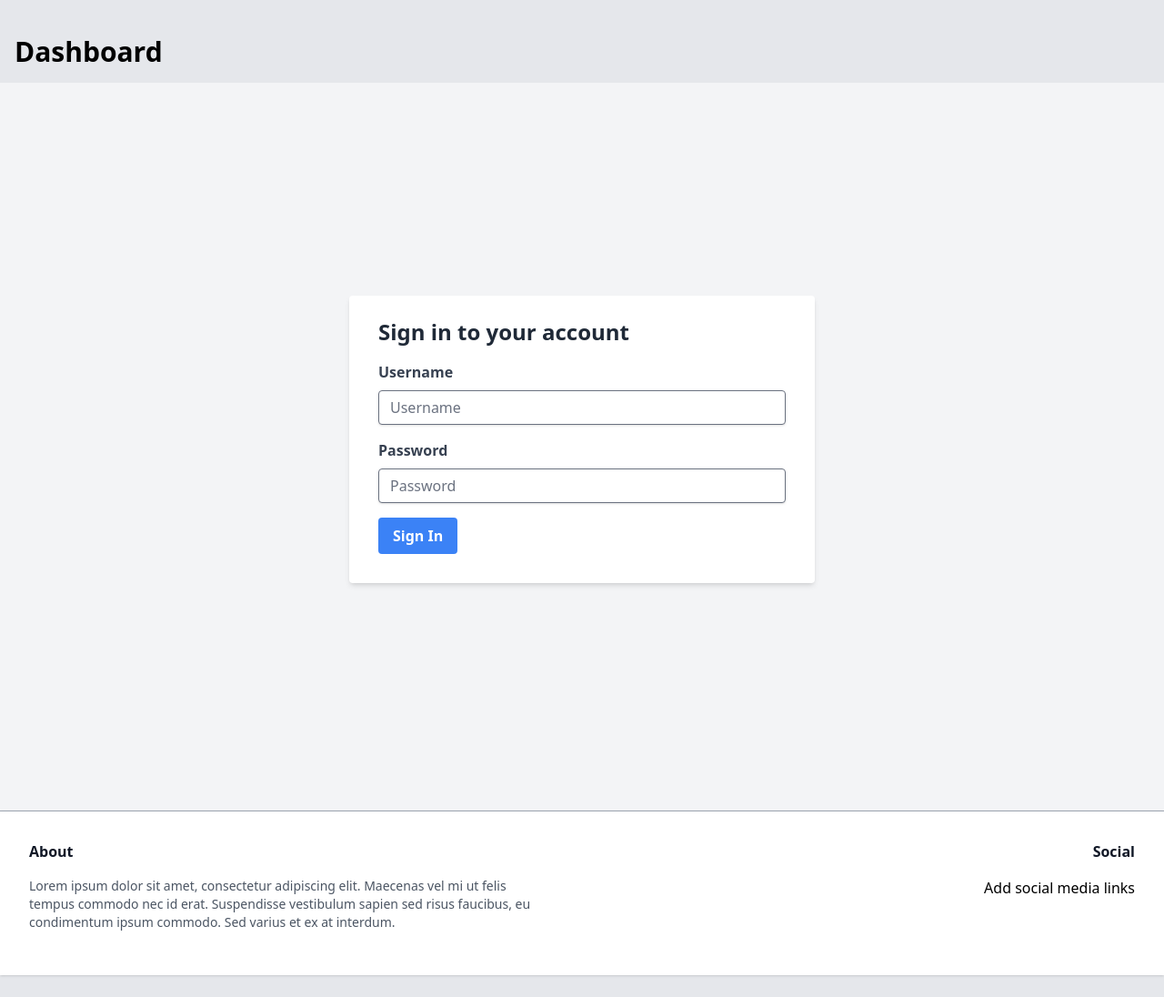
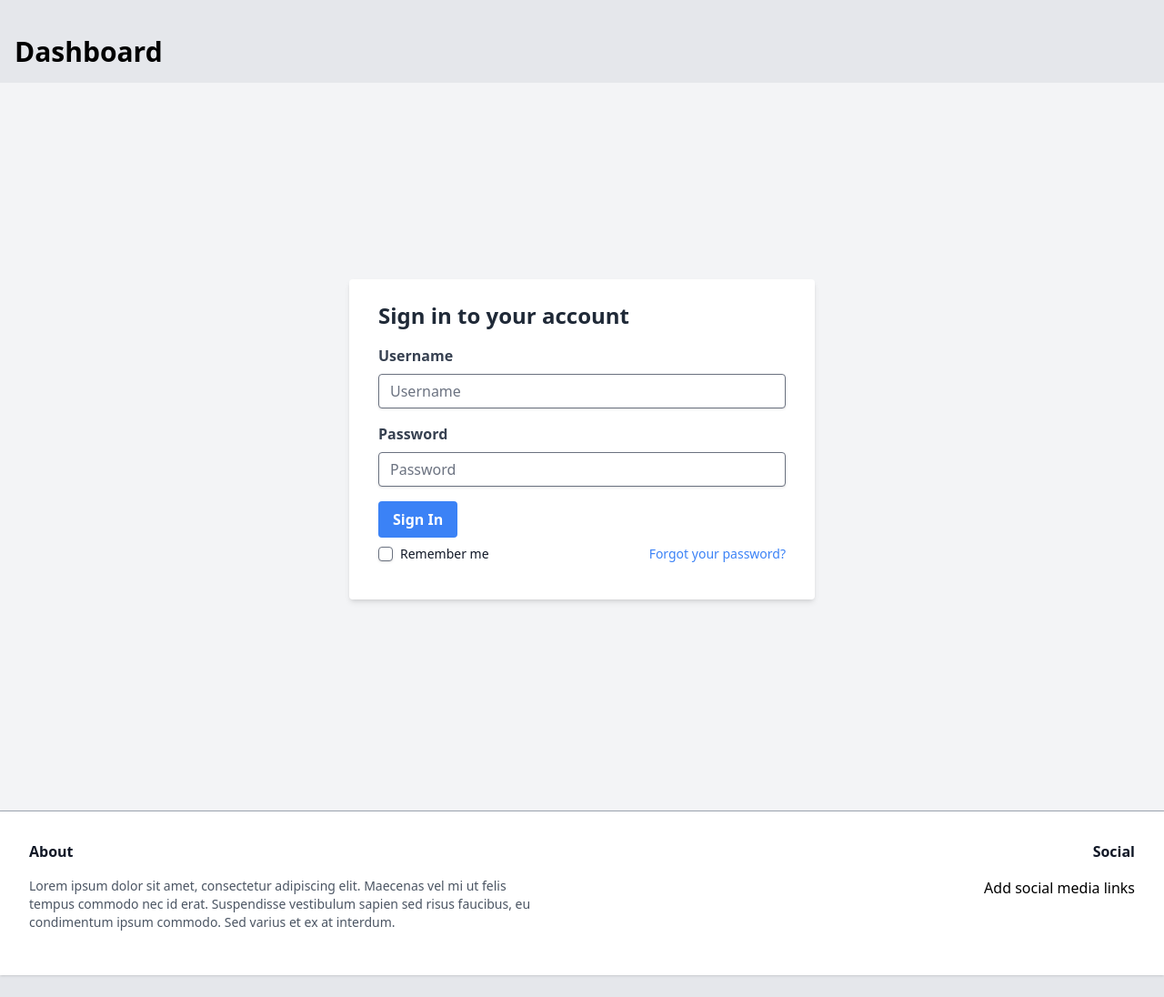
Before and after one commit to coloradocomputerpro/approvals_app_old, a Django app: template templates/registration/login.html in a window 1280 px wide. Shown: the part 65-1161 px from the top of the page at 91% size. Run offline with Django 3.2, Linux system fonts and the light colour scheme; the template is opened without the code that fills it, so the values that code supplies are empty; style sheets or scripts are compiled from the project's sources; some libraries are stand-ins or nearby versions.

Commit message:
Mon Mar  6 10:37:30 AM MST 2023

```diff
--- a/templates/approvals/request_create.html
+++ b/templates/approvals/request_create.html
@@ -14,10 +14,6 @@
           <label class="block text-gray-700 font-bold mb-2" for="id_description">Description</label>
           <textarea class="shadow appearance-none border rounded w-full py-2 px-3 text-gray-700 leading-tight focus:outline-none focus:shadow-outline" id="id_description" name="description" placeholder="Description" required></textarea>
         </div>
-        <div class="mb-4">
-          <label class="block text-gray-700 font-bold mb-2" for="id_assigned_to">Assign To</label>
-          <input class="shadow appearance-none border rounded w-full py-2 px-3 text-gray-700 leading-tight focus:outline-none focus:shadow-outline" id="id_assigned_to" name="assigned_to" type="text" placeholder="Assigned To" required>
-        </div>
         <div class="flex items-center justify-between">
           <button class="bg-blue-500 hover:bg-blue-700 text-white font-bold py-2 px-4 rounded focus:outline-none focus:shadow-outline" type="submit">
             Create Request
--- a/templates/registration/login.html
+++ b/templates/registration/login.html
@@ -1,32 +1,86 @@
 <!-- pulse/templates/auth/login.html -->
 
-{% extends 'base.html' %}
-
-{% block content %}
+{% extends 'base.html' %} {% block content %}
 <div class="min-h-screen bg-gray-100 flex">
   <div class="max-w-lg m-auto flex-grow">
     <div class="bg-white shadow-md rounded px-8 pt-6 pb-8 mb-4">
       <div class="mb-4">
-          <h1 class="text-2xl font-bold text-gray-800">Sign in to your account</h1>
+        <h1 class="text-2xl font-bold text-gray-800">
+          Sign in to your account
+        </h1>
       </div>
       <form method="POST">
-          {% csrf_token %}
+        {% csrf_token %} {% if form.non_field_errors %}
+        <div
+          class="mb-4 bg-red-100 rounded-md py-2 px-4 text-sm text-red-700"
+          role="alert"
+        >
+          {{ form.non_field_errors }}
+        </div>
+        {% endif %}
         <div class="mb-4">
           <label class="block text-gray-700 font-bold mb-2" for="username">
             Username
           </label>
-            <input class="shadow appearance-none border rounded w-full py-2 px-3 text-gray-700 leading-tight focus:outline-none focus:shadow-outline" id="username" name="username" type="text" placeholder="Username">
+          <input
+            class="shadow appearance-none border rounded w-full py-2 px-3 text-gray-700 leading-tight focus:outline-none focus:shadow-outline"
+            id="username"
+            name="username"
+            type="text"
+            placeholder="Username"
+          />
+          {% if form.username.errors %}
+          <div class="mb-4 ml-3 py-1 text-red-500 text-sm">
+            {{ form.username.errors }}
+          </div>
+          {% endif %}
         </div>
         <div class="mb-4">
           <label class="block text-gray-700 font-bold mb-2" for="password">
             Password
           </label>
-            <input class="shadow appearance-none border rounded w-full py-2 px-3 text-gray-700 leading-tight focus:outline-none focus:shadow-outline" id="password" name="password" type="password" placeholder="Password">
+          <input
+            class="shadow appearance-none border rounded w-full py-2 px-3 text-gray-700 leading-tight focus:outline-none focus:shadow-outline"
+            id="password"
+            name="password"
+            type="password"
+            placeholder="Password"
+          />
+          {% if form.password.errors %}
+          <div class="mb-4 ml-3 py-1 text-red-500 text-sm">
+            {{ form.password.errors }}
+          </div>
+          {% endif %}
         </div>
         <div class="flex items-center justify-between">
-            <button class="bg-blue-500 hover:bg-blue-700 text-white font-bold py-2 px-4 rounded focus:outline-none focus:shadow-outline" type="submit">
+          <button
+            class="bg-blue-500 hover:bg-blue-700 text-white font-bold py-2 px-4 rounded focus:outline-none focus:shadow-outline"
+            type="submit"
+          >
             Sign In
           </button>
+        </div>
+        <div class="flex items-center justify-between">
+          <div class="flex items-center">
+            <input
+              id="remember_me"
+              name="remember_me"
+              type="checkbox"
+              class="shadow appearance-none border rounded text-gray-700 focus:outline-none focus:shadow-outline"
+            />
+            <label for="remember_me" class="block ml-2 py-2 text-sm text-gray-900">
+              Remember me
+            </label>
+          </div>
+
+          <div class="text-sm">
+            <a
+              href="#"
+              class="font-medium text-blue-500 hover:text-blue-700"
+            >
+              Forgot your password?
+            </a>
+          </div>
         </div>
       </form>
     </div>
```
Also changed, not shown: approvals/views.py (+10 -12 lines), db.sqlite3. Lines whose indentation alone changed are shown as unchanged.
